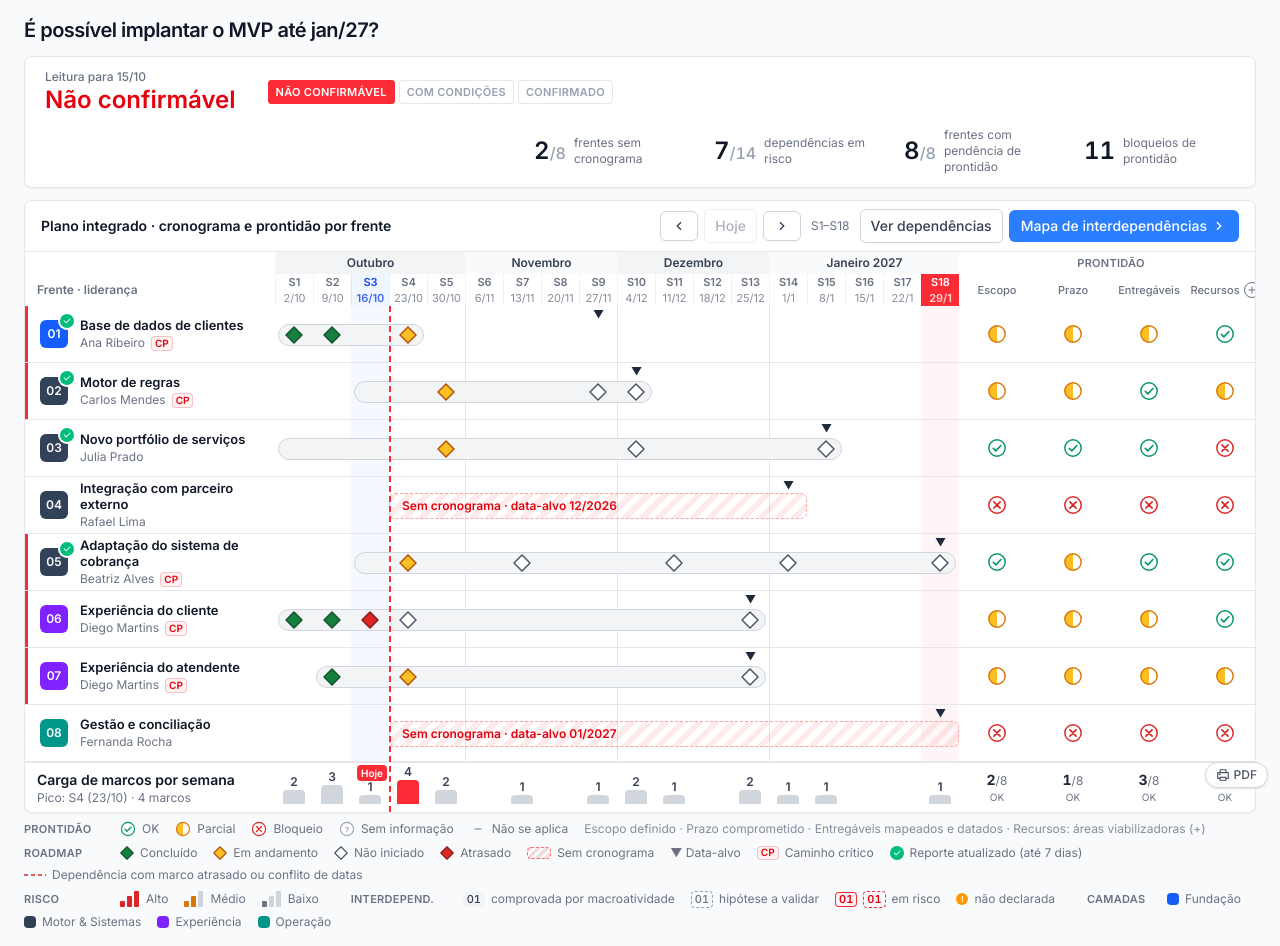
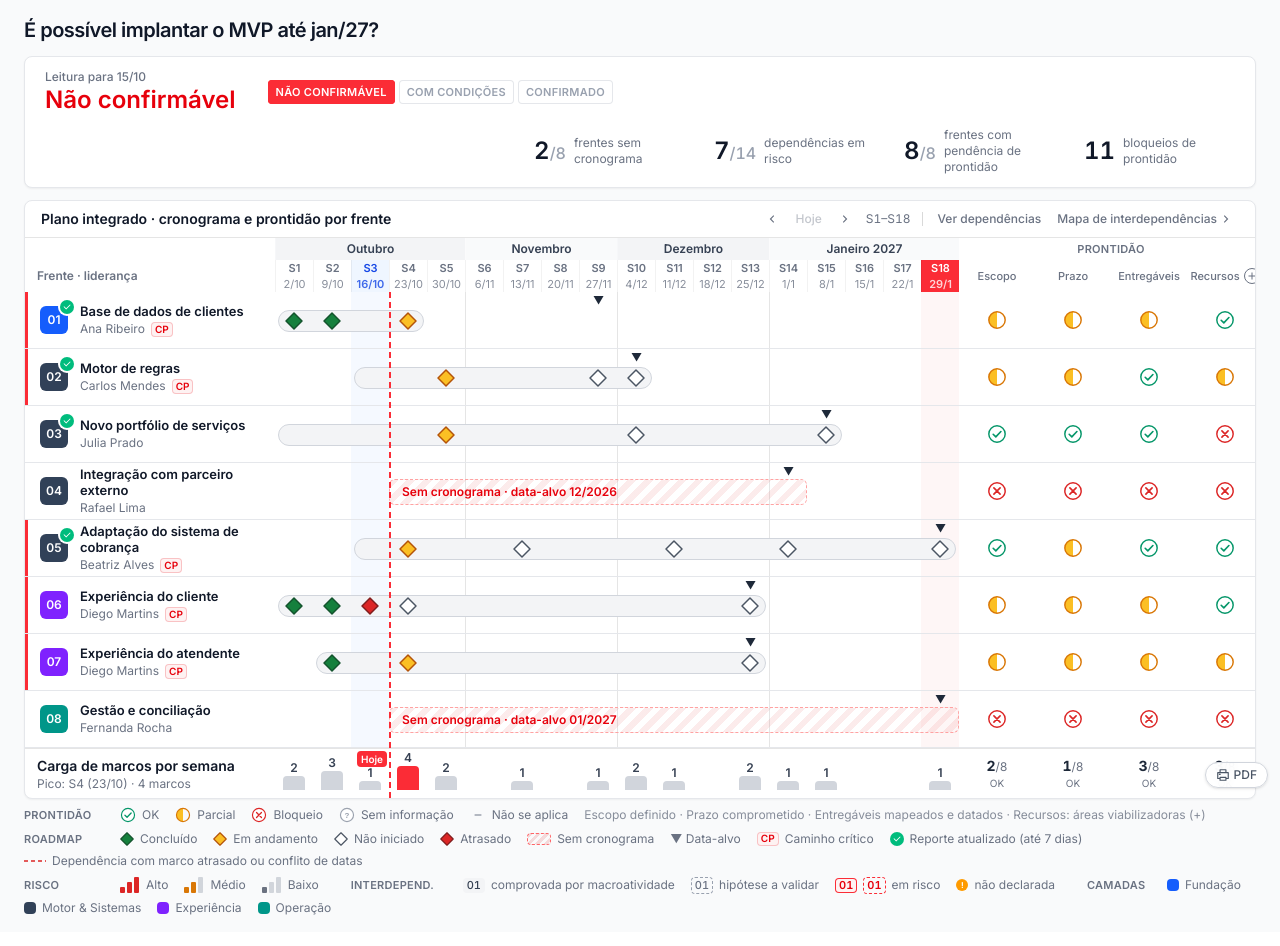
Before and after one commit to Akir0x/dashboard_executivo, a React (Vite) app: page / in a window 1280 px wide. Built offline with nearby package versions, Linux system fonts and the light colour scheme.

Commit message:
Botões da barra do plano menores e discretos
Co-Authored-By: Claude Opus 5.5 <noreply@anthropic.com>
Claude-Session: https://claude.ai/code/session_01Q51eCtHXwFCUfvUJ8nmQQ4

```diff
--- a/src/App.tsx
+++ b/src/App.tsx
@@ -181,6 +181,7 @@ export default function App() {
   const forum = T.eyebrow.includes("Barlow")
 
   const dm = (d: Date) => `${String(d.getDate()).padStart(2, "0")}/${String(d.getMonth() + 1).padStart(2, "0")}`
+  const pequeno = "rounded px-1.5 py-0.5 text-xs font-medium text-gray-500 hover:bg-gray-900/5 hover:text-gray-800 disabled:opacity-40 disabled:hover:bg-transparent"
   const vNome = VEREDITOS.find((v) => v.k === painel.veredito)?.nome ?? "Sem veredito"
 
   return (
@@ -237,24 +238,26 @@ export default function App() {
             <section className={cx("mt-3 overflow-hidden", T.card)}>
               <div className="flex flex-wrap items-center justify-between gap-2 border-b border-black/10 px-4 py-2 print:hidden">
                 <h2 className={T.painelTitulo}>Plano integrado · cronograma e prontidão por frente</h2>
-                <div className="flex flex-wrap items-center gap-1.5">
-                  <button type="button" className={T.btn} onClick={() => setDesloc(desloc - 1)} aria-label="Semana anterior">
-                    <RiArrowLeftSLine className="size-4" />
+                {/* controles discretos: não competem com o conteúdo */}
+                <div className="flex flex-wrap items-center gap-1 text-xs text-gray-500">
+                  <button type="button" className={pequeno} onClick={() => setDesloc(desloc - 1)} aria-label="Semana anterior">
+                    <RiArrowLeftSLine className="size-3.5" />
                   </button>
-                  <button type="button" className={T.btn} onClick={() => setDesloc(0)} disabled={desloc === 0}>
+                  <button type="button" className={pequeno} onClick={() => setDesloc(0)} disabled={desloc === 0}>
                     Hoje
                   </button>
-                  <button type="button" className={T.btn} onClick={() => setDesloc(desloc + 1)} aria-label="Próxima semana">
-                    <RiArrowRightSLine className="size-4" />
+                  <button type="button" className={pequeno} onClick={() => setDesloc(desloc + 1)} aria-label="Próxima semana">
+                    <RiArrowRightSLine className="size-3.5" />
                   </button>
-                  <span className="px-1 text-xs text-gray-500">
+                  <span className="px-1 tabular-nums">
                     S{janela.semanas[0].num}–S{janela.semanas[janela.semanas.length - 1].num}
                   </span>
-                  <button type="button" className={verDeps ? T.btnOn : T.btn} onClick={() => setVerDeps(!verDeps)} aria-pressed={verDeps}>
+                  <span className="mx-1 h-3.5 w-px bg-black/15" />
+                  <button type="button" className={cx(pequeno, verDeps && "bg-gray-900/5 text-gray-900")} onClick={() => setVerDeps(!verDeps)} aria-pressed={verDeps}>
                     Ver dependências
                   </button>
-                  <button type="button" className={cx("flex items-center gap-1", T.btnPrimary)} onClick={() => setAba("mapa")}>
-                    Mapa de interdependências <RiArrowRightSLine className="size-4" />
+                  <button type="button" className={cx(pequeno, "flex items-center gap-0.5")} onClick={() => setAba("mapa")}>
+                    Mapa de interdependências <RiArrowRightSLine className="size-3.5" />
                   </button>
                 </div>
               </div>
```
Also changed, not shown: roadmap_executivo_forum.html (+6 -6 lines), roadmap_executivo_tremor.html (+6 -6 lines), 1 other file (tests, documents, lock files or other folders).
